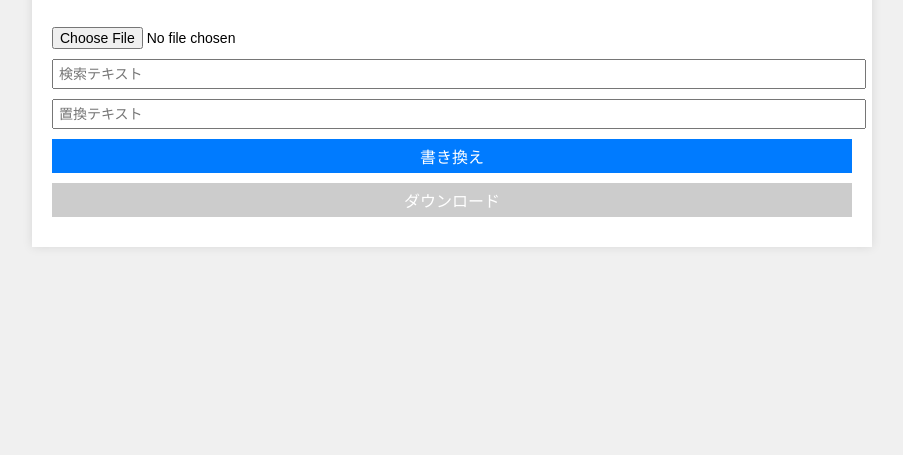
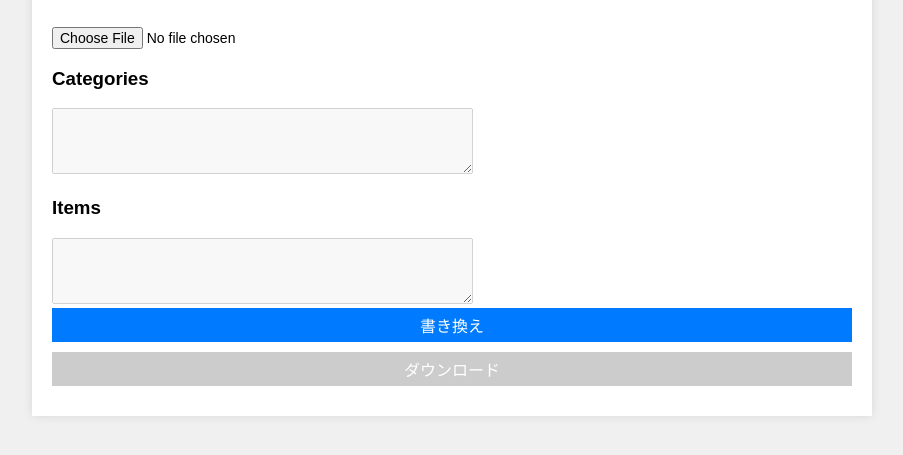
Before and after one commit to sat0atsu/-, a plain HTML site: page index.html in a window 1280 px wide. Shown: the part 69-524 px from the top of the page, without its empty margins (188-1091 px from the left). Drawn offline with Linux system fonts and the light colour scheme.

Commit message:
Update index.html

```diff
--- a/index.html
+++ b/index.html
@@ -10,8 +10,10 @@
     <div class="container">
         <h1>JSXファイル書き換えアプリ</h1>
         <input type="file" id="fileInput" accept=".jsx" />
-        <input type="text" id="searchText" placeholder="検索テキスト" />
-        <input type="text" id="replaceText" placeholder="置換テキスト" />
+        <h3>Categories</h3>
+        <textarea id="categories" rows="4" cols="50" disabled></textarea>
+        <h3>Items</h3>
+        <textarea id="items" rows="4" cols="50" disabled></textarea>
         <button id="modify">書き換え</button>
         <button id="download" disabled>ダウンロード</button>
     </div>
```
